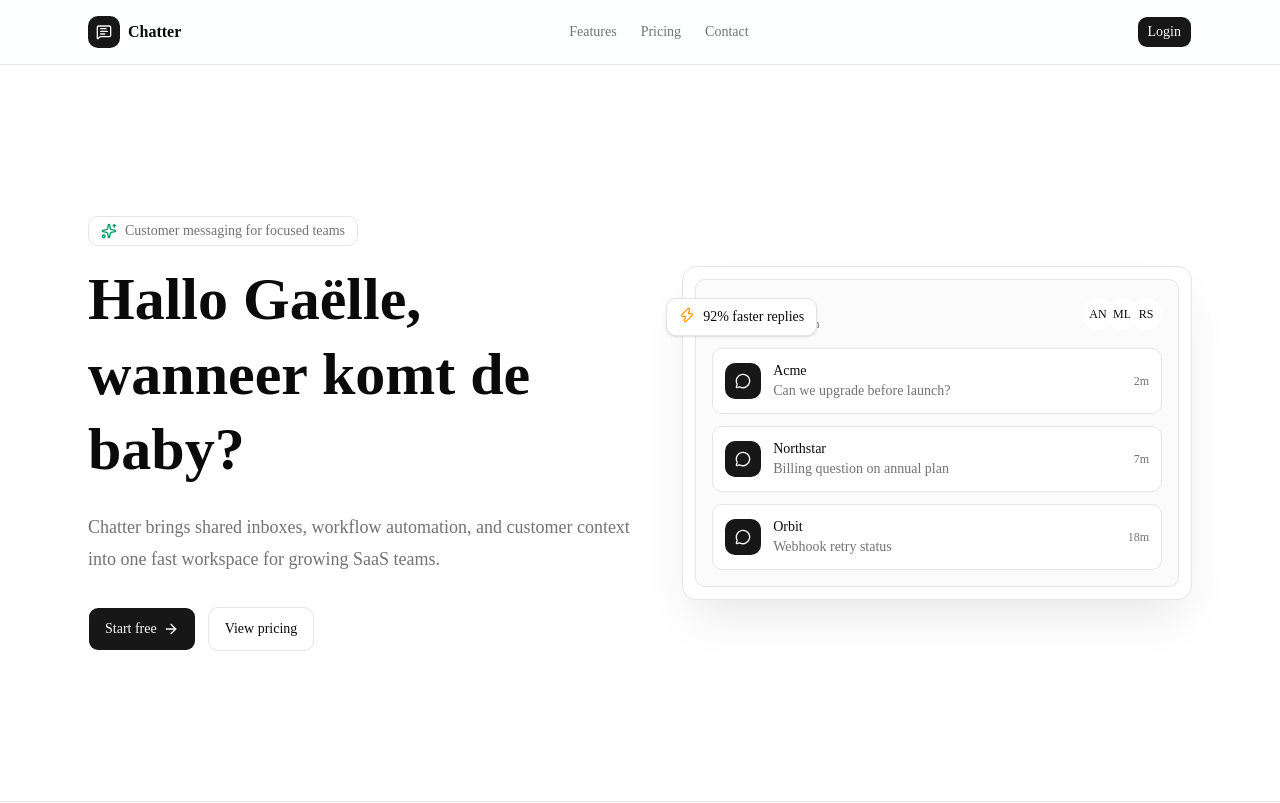
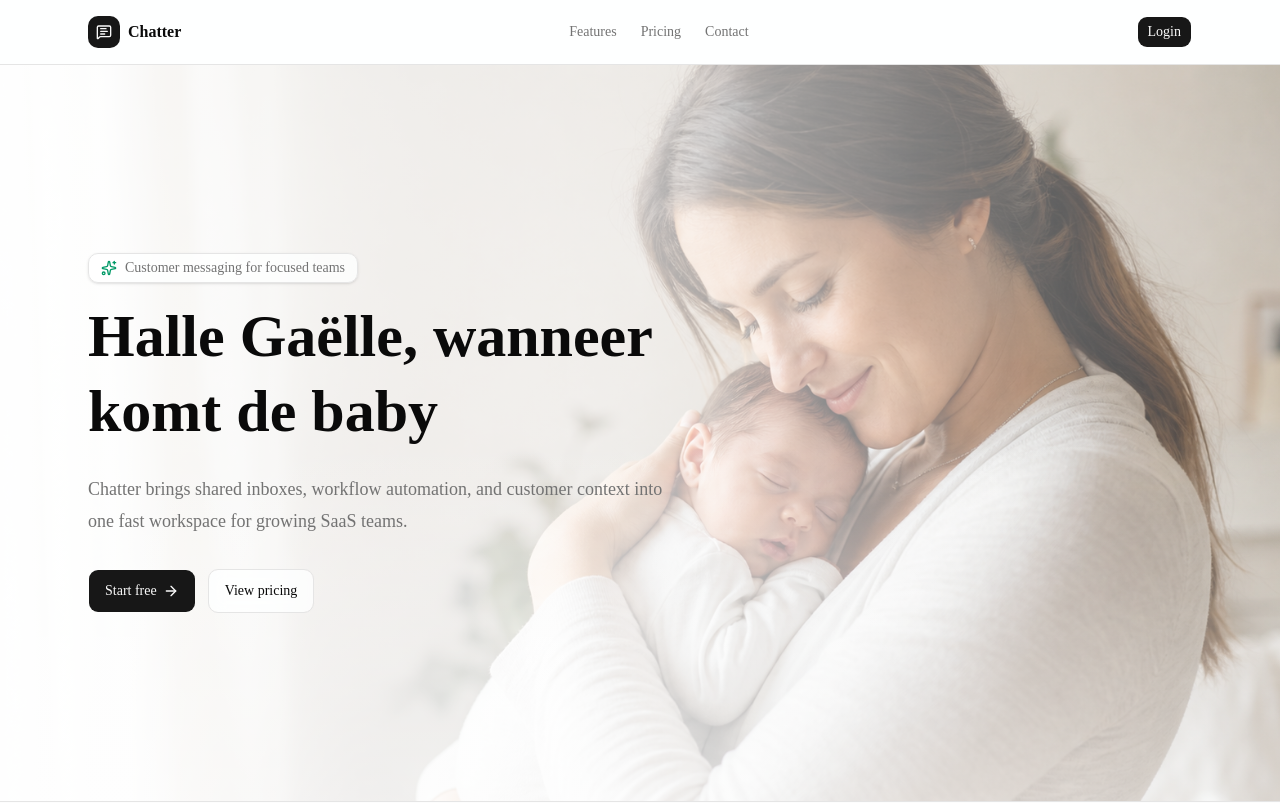
Before and after one commit to Memi92/chatter-saas, a Next.js app: page / in a window 1280 px wide. Shown: the top 803 px of the page. Built offline with nearby package versions, Linux system fonts and the light colour scheme; no server answers.

Commit message:
add photo mother and child

```diff
--- a/components/landing/hero.tsx
+++ b/components/landing/hero.tsx
@@ -1,19 +1,32 @@
 import Link from "next/link"
-import { ArrowRight, MessageCircle, Sparkles, Zap } from "lucide-react"
+import Image from "next/image"
+import { ArrowRight, Sparkles } from "lucide-react"
 
 import { Button } from "@/components/ui/button"
 
 export function Hero() {
   return (
-    <section className="overflow-hidden border-b bg-background">
-      <div className="mx-auto grid min-h-[calc(100svh-4rem)] w-full max-w-6xl items-center gap-10 px-4 py-16 sm:px-6 lg:grid-cols-[1fr_0.92fr] lg:py-20">
-        <div className="max-w-2xl">
-          <p className="mb-4 inline-flex items-center gap-2 rounded-lg border px-3 py-1 text-sm font-medium text-muted-foreground">
+    <section className="relative overflow-hidden border-b bg-background">
+      <Image
+        src="/images/hero-mother-baby.png"
+        alt=""
+        fill
+        preload
+        sizes="100vw"
+        className="object-cover object-[62%_center]"
+        aria-hidden="true"
+      />
+      <div className="absolute inset-0 bg-gradient-to-r from-background/90 via-background/70 to-background/20" />
+      <div className="absolute inset-0 bg-gradient-to-t from-background/45 via-transparent to-transparent" />
+
+      <div className="relative z-10 mx-auto flex min-h-[calc(100svh-4rem)] w-full max-w-6xl items-center px-4 py-16 sm:px-6 lg:py-20">
+        <div className="max-w-3xl">
+          <p className="mb-4 inline-flex items-center gap-2 rounded-lg border bg-background/70 px-3 py-1 text-sm font-medium text-muted-foreground shadow-sm backdrop-blur">
             <Sparkles className="size-4 text-emerald-600" aria-hidden="true" />
             Customer messaging for focused teams
           </p>
-          <h1 className="text-4xl font-semibold leading-tight tracking-normal text-foreground sm:text-5xl lg:text-6xl">
-            Hallo Gaëlle, wanneer komt de baby?
+          <h1 className="max-w-2xl text-4xl font-semibold leading-tight tracking-normal text-foreground text-balance sm:text-5xl lg:text-6xl">
+            Halle Gaëlle, wanneer komt de baby
           </h1>
           <p className="mt-6 max-w-xl text-lg leading-8 text-muted-foreground">
             Chatter brings shared inboxes, workflow automation, and customer
@@ -26,61 +39,14 @@ export function Hero() {
                 <ArrowRight className="size-4" aria-hidden="true" />
               </Link>
             </Button>
-            <Button asChild variant="outline" size="lg" className="h-11 px-4">
+            <Button
+              asChild
+              variant="outline"
+              size="lg"
+              className="h-11 bg-background/70 px-4 backdrop-blur hover:bg-background/90"
+            >
               <Link href="#pricing">View pricing</Link>
             </Button>
-          </div>
-        </div>
-
-        <div className="relative mx-auto w-full max-w-xl">
-          <div className="absolute -left-4 top-8 hidden rounded-lg border bg-background px-3 py-2 text-sm font-medium shadow-sm sm:flex">
-            <Zap className="mr-2 size-4 text-amber-500" aria-hidden="true" />
-            92% faster replies
-          </div>
-          <div className="rounded-xl border bg-card p-3 shadow-2xl shadow-foreground/10">
-            <div className="rounded-lg border bg-muted/40 p-4">
-              <div className="mb-4 flex items-center justify-between">
-                <div>
-                  <p className="text-sm font-medium">Team inbox</p>
-                  <p className="text-xs text-muted-foreground">
-                    12 conversations open
-                  </p>
-                </div>
-                <div className="flex -space-x-2">
-                  {["AN", "ML", "RS"].map((name) => (
-                    <span
-                      key={name}
-                      className="flex size-8 items-center justify-center rounded-full border-2 border-background bg-background text-xs font-medium"
-                    >
-                      {name}
-                    </span>
-                  ))}
-                </div>
-              </div>
-              <div className="grid gap-3">
-                {[
-                  ["Acme", "Can we upgrade before launch?", "2m"],
-                  ["Northstar", "Billing question on annual plan", "7m"],
-                  ["Orbit", "Webhook retry status", "18m"],
-                ].map(([team, message, time]) => (
-                  <div
-                    key={team}
-                    className="grid grid-cols-[auto_1fr_auto] items-center gap-3 rounded-lg border bg-background p-3"
-                  >
-                    <span className="flex size-9 items-center justify-center rounded-lg bg-primary text-primary-foreground">
-                      <MessageCircle className="size-4" aria-hidden="true" />
-                    </span>
-                    <span className="min-w-0">
-                      <span className="block text-sm font-medium">{team}</span>
-                      <span className="block truncate text-sm text-muted-foreground">
-                        {message}
-                      </span>
-                    </span>
-                    <span className="text-xs text-muted-foreground">{time}</span>
-                  </div>
-                ))}
-              </div>
-            </div>
           </div>
         </div>
       </div>
```
Also changed, not shown: public/images/hero-mother-baby.png (added).
